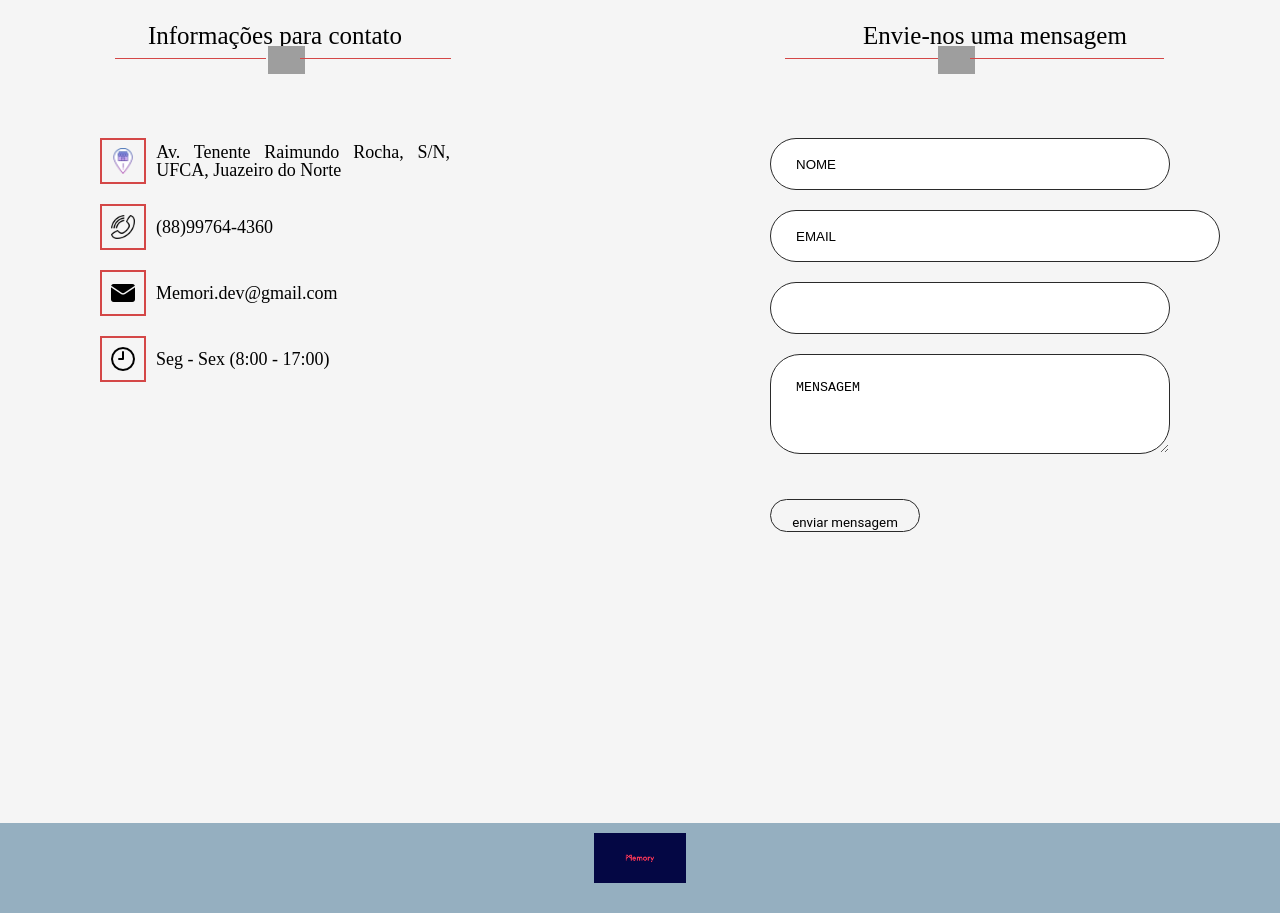
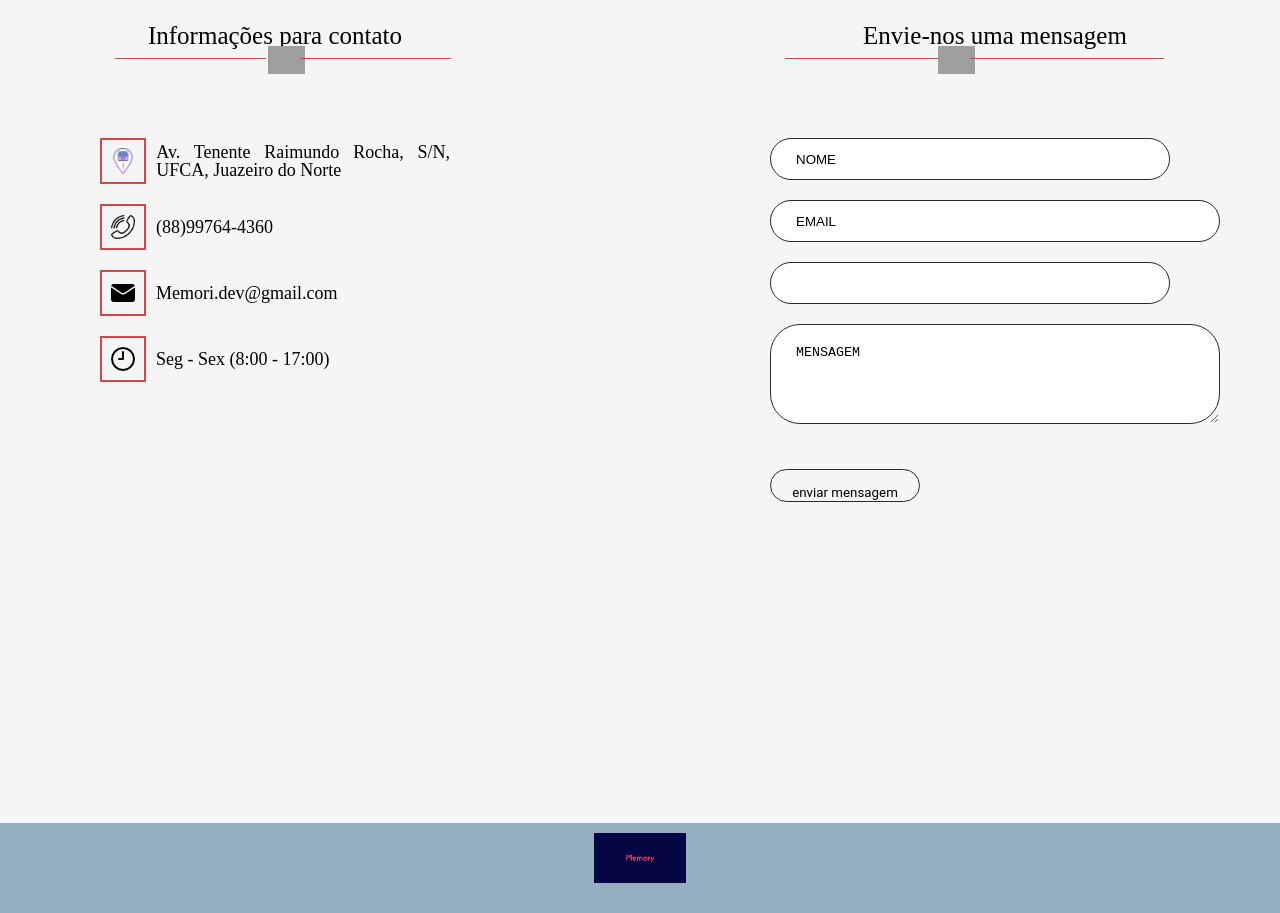
Before and after one commit to osvaldosoares-hub/memorii, a React (Create React App) app: page / in a window 1280 px wide. Shown: the part 2760-3673 px from the top of the page. Built offline with nearby package versions, Linux system fonts and the light colour scheme; grey boxes are pictures that could not be loaded.

Commit message:
enviar mensagem ajuste

```diff
--- a/src/components/inputs/index.js
+++ b/src/components/inputs/index.js
@@ -9,11 +9,11 @@ export const Casas = styled.label`
 `;
 export const Nome = styled.input`
     border: 1px solid var(--input-color);
-    height: 10px;
+    height: 5px;
     width:400px;
     border-radius: 30px;
     display: block;
-    padding: 25px 25px;
+    padding: 20px 25px;
     text-transform: uppercase;
     outline: 0;
     box-sizing: border-box;
@@ -21,11 +21,11 @@ export const Nome = styled.input`
 `;
 export const EmailContato = styled.input`
     border: 1px solid var(--input-color);
-    height: 10px;
+    height: 5px;
     width:450px;
     border-radius: 30px;
     display: block;
-    padding: 25px 25px;
+    padding: 20px 25px;
     text-transform: uppercase;
     outline: 0;
     box-sizing: border-box;
@@ -33,11 +33,11 @@ export const EmailContato = styled.input`
 `;
 export const TelefoneContato = styled.input`
     border: 1px solid var(--input-color);
-    height: 10px;
+    height: 5px;
     width:400px;
     border-radius: 30px;
     display: block;
-    padding: 25px 25px;
+    padding: 20px 25px;
     text-transform: uppercase;
     outline: 0;
     box-sizing: border-box;
@@ -45,11 +45,11 @@ export const TelefoneContato = styled.input`
 `;
 export const MensagemContato = styled.textarea`
     border: 1px solid var(--input-color);
-    height: 10px;
-    width:400px;
+    height: 5px;
+    width:450px;
     border-radius: 30px;
     display: block;
-    padding: 25px 25px;
+    padding: 20px 25px;
     text-transform: uppercase;
     outline: 0;
     box-sizing: border-box;
```
